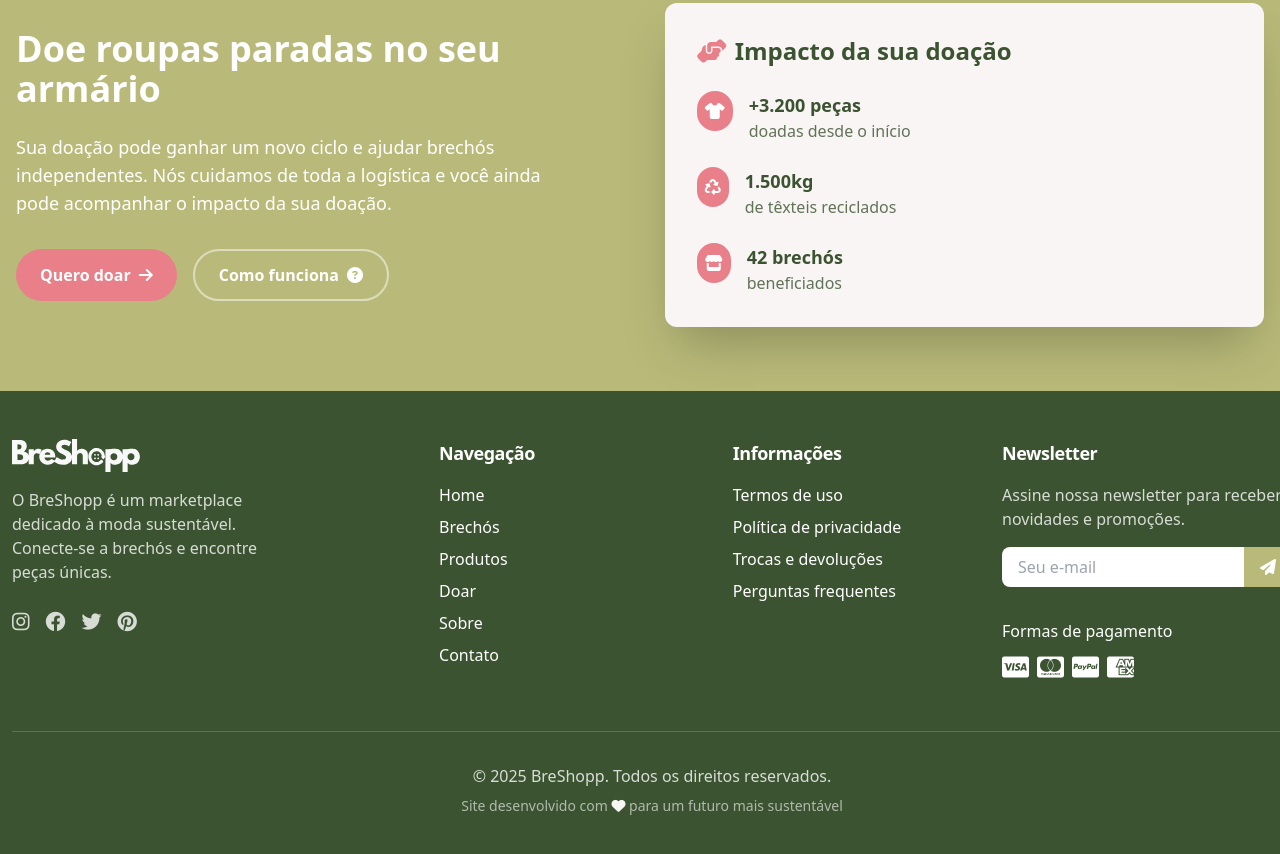
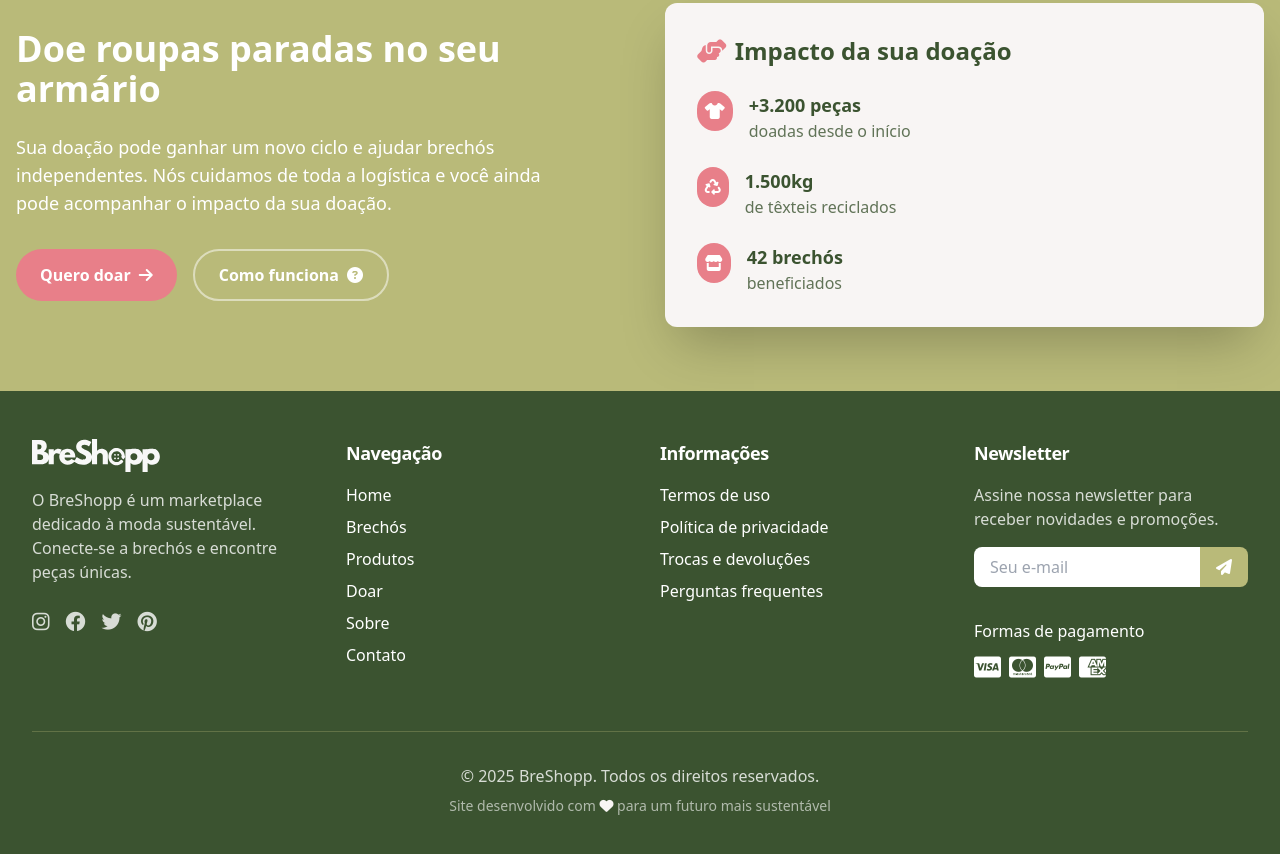
Before and after one commit to stela-sm/Breshopp, a plain HTML site: page index.html in a window 1280 px wide. Shown: the part 3984-4838 px from the top of the page. Drawn offline with nearby package versions, Linux system fonts and the light colour scheme.

Commit message:
Update index.html

```diff
--- a/index.html
+++ b/index.html
@@ -892,13 +892,12 @@
         </div>
     </section>
 
-    <!-- Rodapé -->
-    <footer class="bg-custom-green text-white py-12" aria-labelledby="footer-heading">
-        <div class="container mx-auto ml-3">
+     <!-- Rodapé -->
+    <footer class="bg-custom-green text-white py-12 px-4 sm:px-6 lg:px-8" aria-labelledby="footer-heading">
+        <div class="mx-auto max-w-7xl">
             <h2 id="footer-heading" class="sr-only">Rodapé</h2>
 
-            <div class="grid grid-cols-1 sm:grid-cols-2 lg:grid-cols-4 gap-10 justify-items-center">
-
+            <div class="grid grid-cols-1 sm:grid-cols-2 lg:grid-cols-4 gap-10">
                 <!-- Coluna 1 - Sobre -->
                 <div class="space-y-4" data-animate="fade-in">
                     <img src="assets/logo/logotipo-all-white.svg" alt="BreShopp - Moda Sustentável"
@@ -980,7 +979,6 @@
             </div>
         </div>
     </footer>
-
     <!-- Swiper JS -->
     <script src="https://cdn.jsdelivr.net/npm/swiper@11/swiper-bundle.min.js"></script>
 
```
